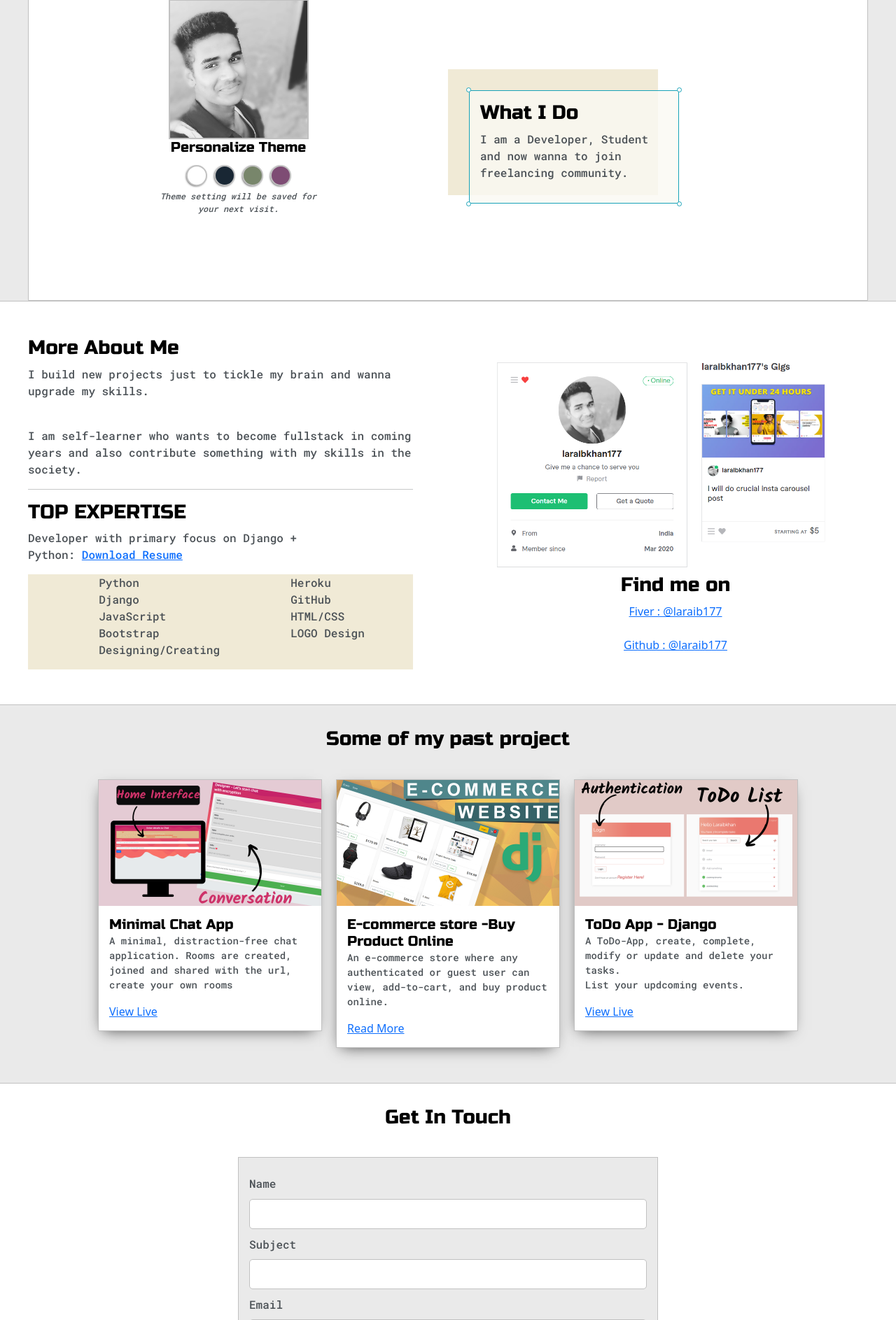
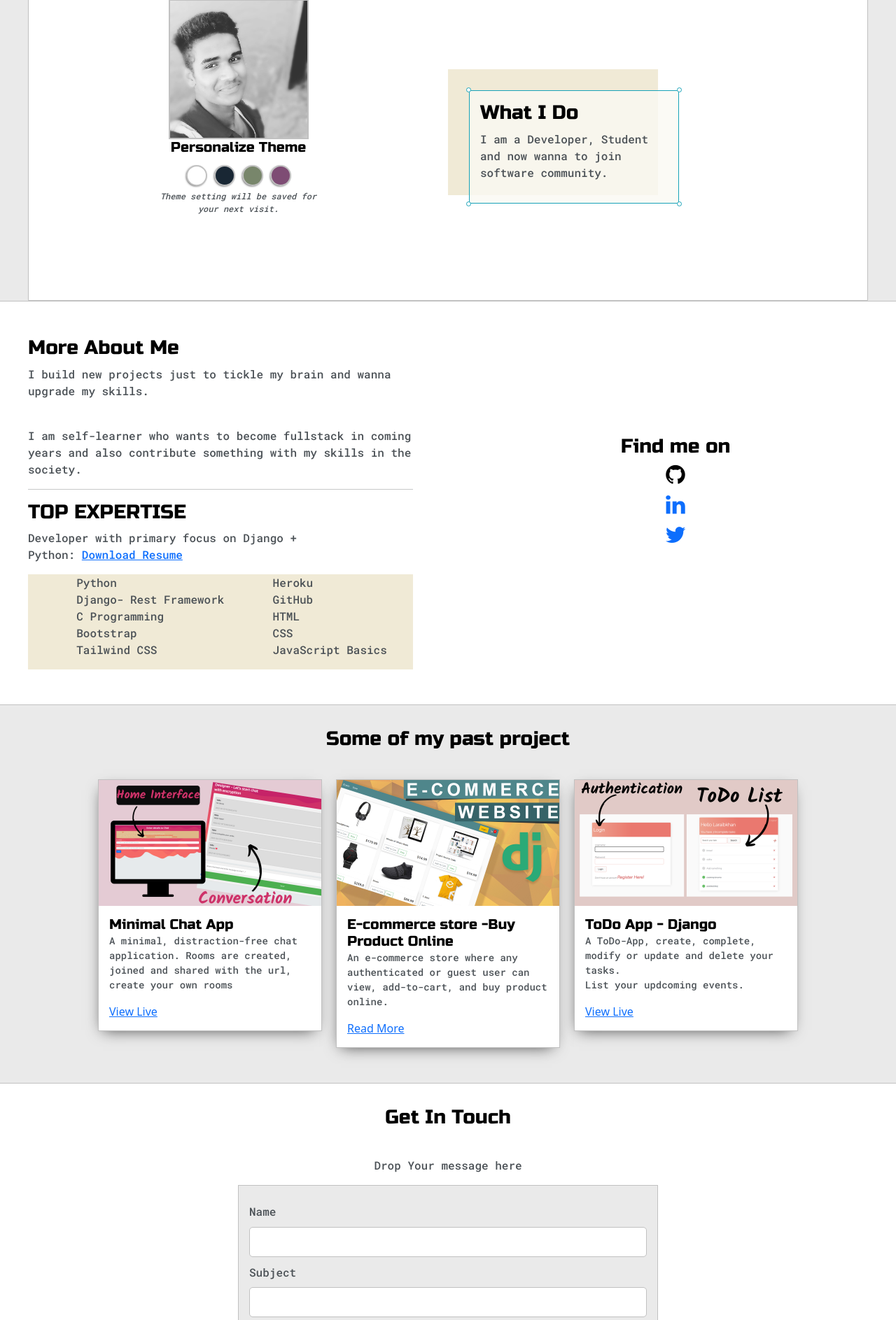
Before and after one commit to codewithgulam/rabsfolio, a Django app: page / in a window 1280 px wide. Shown: the part 260-2147 px from the top of the page at 70% size. Run offline with Django 3.2, Linux system fonts and the light colour scheme.

Commit message:
updated resume

```diff
--- a/portfolioapp/templates/portfolioapp/index.html
+++ b/portfolioapp/templates/portfolioapp/index.html
@@ -17,7 +17,7 @@
     <link href="https://cdn.jsdelivr.net/npm/bootstrap@5.1.3/dist/css/bootstrap.min.css" rel="stylesheet" integrity="sha384-1BmE4kWBq78iYhFldvKuhfTAU6auU8tT94WrHftjDbrCEXSU1oBoqyl2QvZ6jIW3" crossorigin="anonymous">
     <!-- JavaScript Bundle with Popper -->
     <script src="https://cdn.jsdelivr.net/npm/bootstrap@5.1.3/dist/js/bootstrap.bundle.min.js" integrity="sha384-ka7Sk0Gln4gmtz2MlQnikT1wXgYsOg+OMhuP+IlRH9sENBO0LRn5q+8nbTov4+1p" crossorigin="anonymous"></script>
-
+    <link rel="stylesheet" href="https://cdnjs.cloudflare.com/ajax/libs/font-awesome/4.7.0/css/font-awesome.min.css">
 </head>
 
 <body>
@@ -75,7 +75,7 @@
                             <div id="corner-tl" class="corner"></div>
                             <div id="corner-tr" class="corner"></div>
                             <h3>What I Do</h3>
-                            <p>I am a Developer, Student and now wanna to join freelancing community.</p>
+                            <p>I am a Developer, Student and now wanna to join software community.</p>
                             <div id="corner-br" class="corner"></div>
                             <div id="corner-bl" class="corner"></div>
                         </div>
@@ -104,28 +104,41 @@
                     <div id="skills">
                         <ul>
                             <li>Python</li>
-                            <li>Django</li>
-                            <li>JavaScript</li>
+                            <li>Django- Rest Framework</li>
+                            <li>C Programming</li>
+
                             <li>Bootstrap</li>
-                            <li>Designing/Creating</li>
+                            <li>Tailwind CSS</li>
                         </ul>
                         <ul>
                             <li>Heroku</li>
                             <li>GitHub</li>
-                            <li>HTML/CSS</li>
-                            <li>LOGO Design</li>
+                            <li>HTML</li>
+                            <li>CSS</li>
+                            <li>JavaScript Basics</li>
+
+
+                            <!-- <li>LOGO Design</li> -->
                         </ul>
                     </div>
 
 
                 </div>
                 <div class="social-link ">
-                    <img id="social_img" src="{% static 'images/gig.png' %}" alt="">
+                    <!-- <img id="social_img" src="{% static 'images/gig.png' %}" alt=""> -->
 
                     <h3>Find me on</h3>
-                    <a target="_blank" href="https://www.fiverr.com/laraibkhan177?up_rollout=true#!"> Fiver : @laraib177</a>
+
+                    <a style="text-decoration: none; color: black; margin-bottom:10px;" target="_blank" href="https://github.com/codewithgulam"> <i class="fa fa-2x fa-github"></i>
+                    </a>
+                    <a style="text-decoration: none; margin-bottom:10px;" target="_blank" href="https://www.linkedin.com/in/laraib-khan-39275222a/"> <i class="fa fa-2x fa-linkedin"></i>
+                    </a>
+                    <a style="margin-bottom:10px;" target="_blank" href="https://twitter.com/La_Rabs"> <i class="fa fa-2x fa-twitter"></i>
+                    </a>
+
+
                     <br>
-                    <a target="_blank" href="#"> Github : @laraib177</a>
+
 
                 </div>
             </div>
@@ -179,6 +192,7 @@
     <section class="s2">
         <div class="main-container">
             <h3 style="text-align: center; padding: 32px;">Get In Touch</h3>
+            <p style="text-align: center;">Drop Your message here</p>
             <form id="contact-form" method="get" action="contact">
                 <label for="">Name</label>
                 <input class="input-field" type="text" name="name" required>
```
Also changed, not shown: 1 other file.
